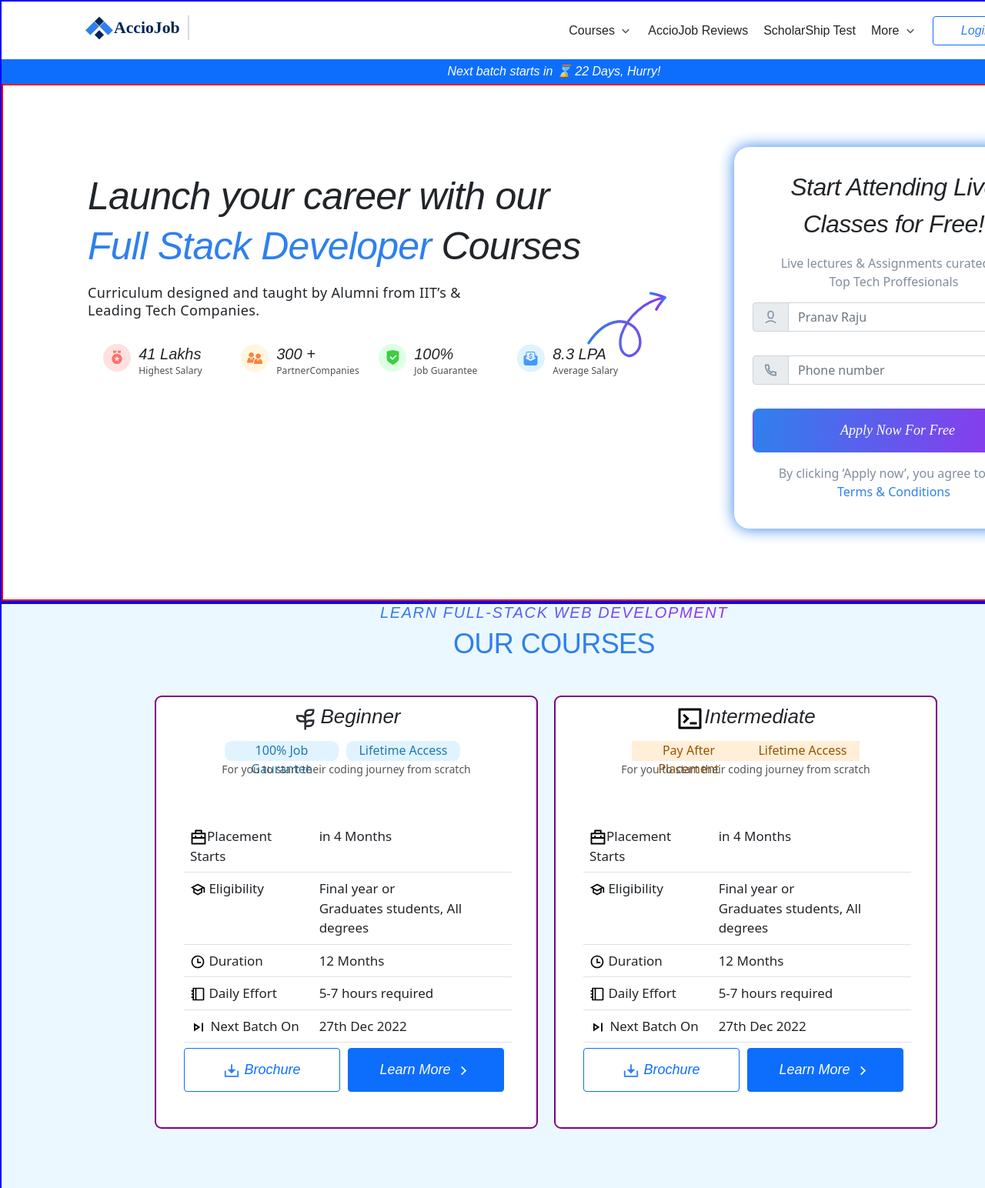
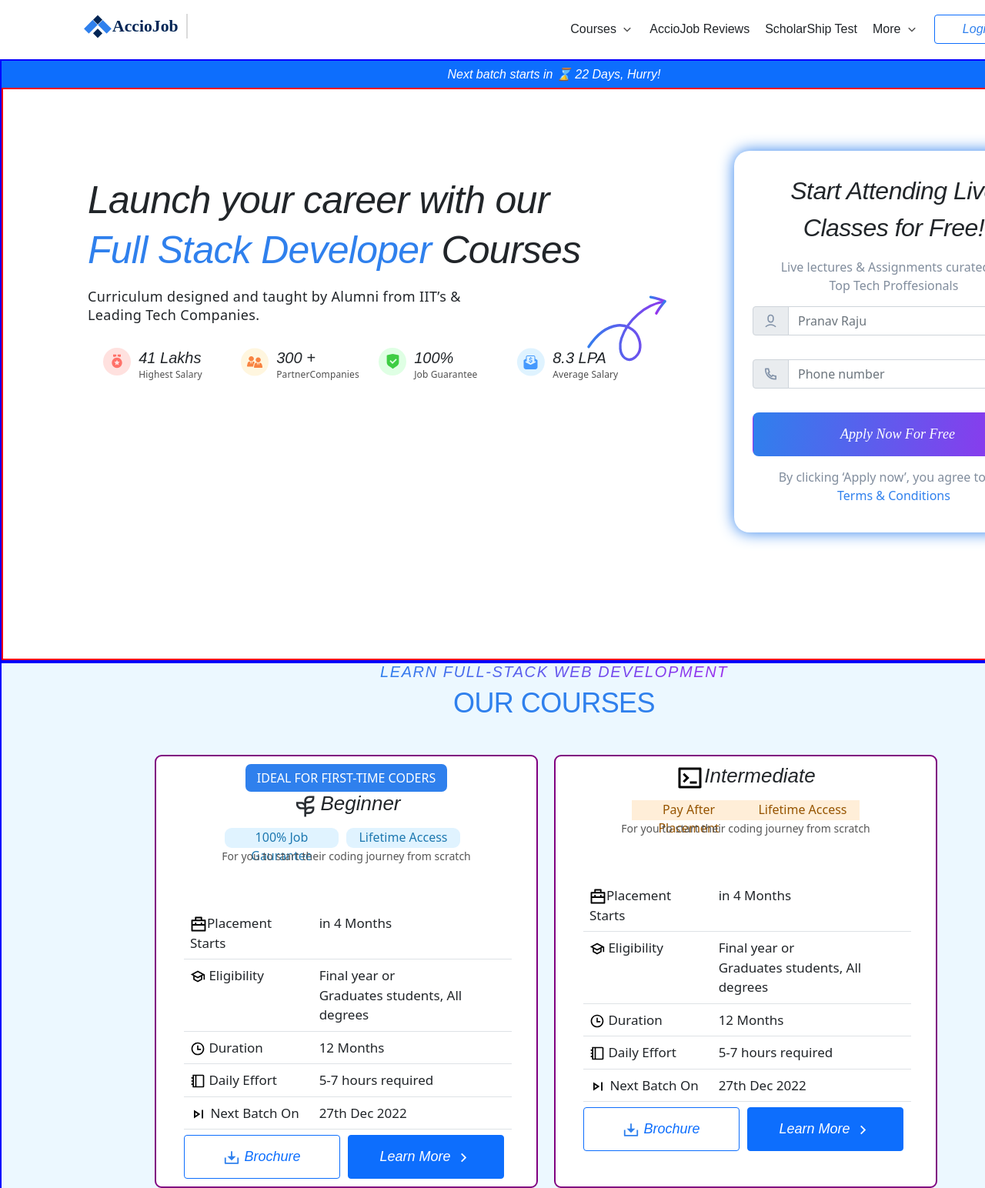
Before and after one commit to pranavraju1/frontend1-MT, a plain HTML site: page index.html in a window 1280 px wide. Shown: the top 1544 px of the page at 77% size. Drawn offline with nearby package versions, Linux system fonts and the light colour scheme; a web font is replaced by a local one.

Commit message:
fourth push

```diff
--- a/index.html
+++ b/index.html
@@ -42,7 +42,6 @@
 
   <body>
     <div class="whole-container d-flex flex-column">
-      <div class="page1 d-flex flex-column">
       <nav>
         <div class="navigation d-flex flex-row">
           <div class="nav-logo d-flex flex-row align-items-center">
@@ -75,6 +74,7 @@
           </div>
         </div>
       </nav>
+      <div class="page1 d-flex flex-column">
         <div
           class="Announcement d-flex align-items-center justify-content-center bg-primary"
         >
@@ -198,7 +198,8 @@
         <div class="pg2-card d-flex flex-row">
           <div class="pg2-card1 d-flex flex-column">
             <div class="pg2-card1-p1 d-flex flex-column align-items-center">
-              <div class="d-flex flex-row">
+              <div class="extra1">IDEAL FOR FIRST-TIME CODERS</div>
+              <div class="d-flex flex-row qwer">
                 <svg
                   xmlns="http://www.w3.org/2000/svg"
                   width="37"
--- a/style.css
+++ b/style.css
@@ -8,10 +8,15 @@
   background: white;
 }
 nav{
+  width: 1440px !important;
   padding-top:15px ;
   padding-bottom: 15px;
   width: 100%;
   height: 77px;
+  background-color: white;
+  position: sticky;
+  top: 0;
+  z-index: 2;
   /* border: 2px solid red; */
 }
 .nav-logo{
@@ -191,6 +196,16 @@ nav{
 .page2{
   background: #ECF8FF
 }
+.extra1{
+  display: inline-flex;
+  padding: 6px 15px;
+  align-items: flex-start;
+  gap: 18px;
+  border-radius: 7px;
+  background-color: #2F80ED;
+  color: white;
+
+}
 .pg2t1{
   height: 25px;
   font-family: 'ABeeZee', sans-serif;
```
Lines whose indentation alone changed are shown as unchanged.
